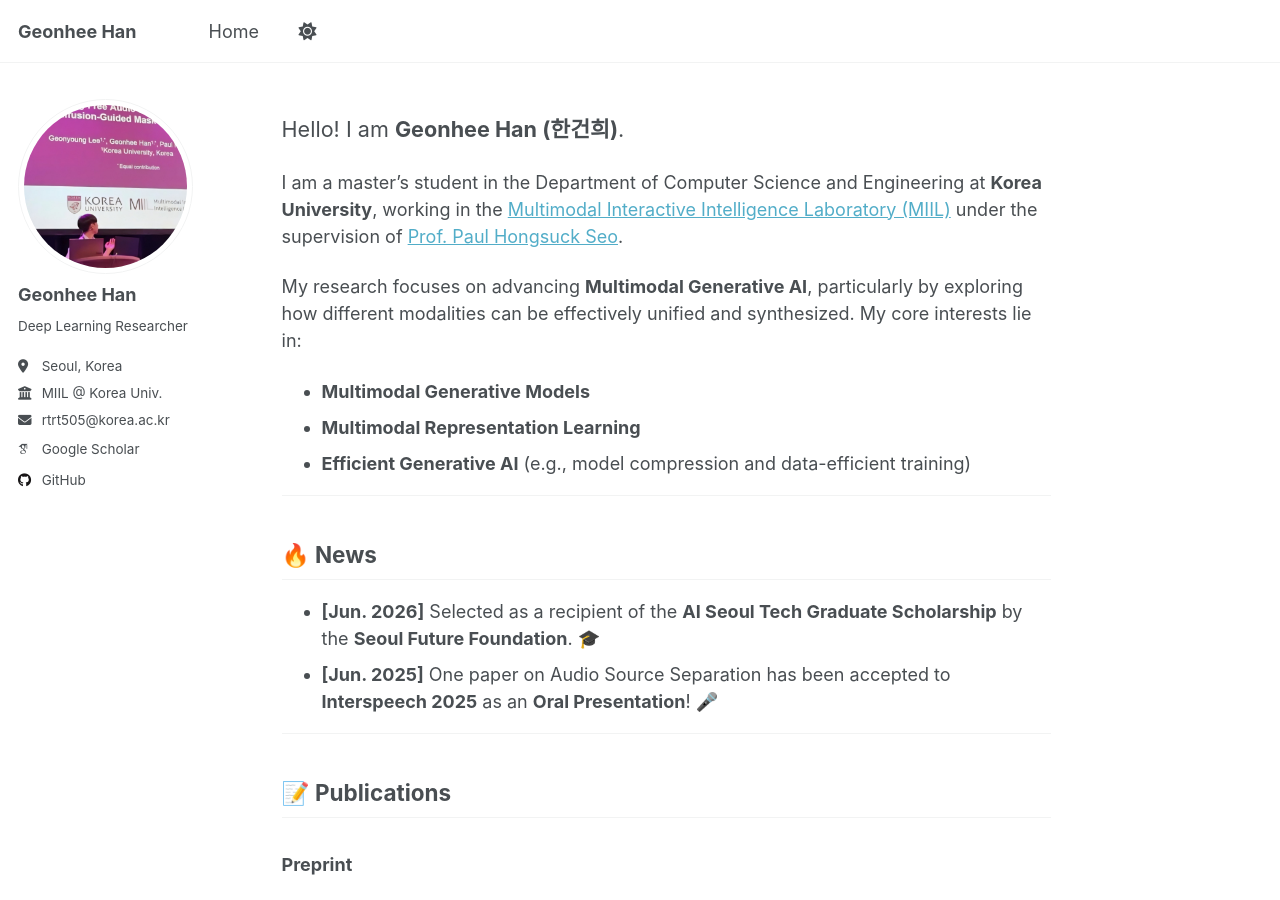
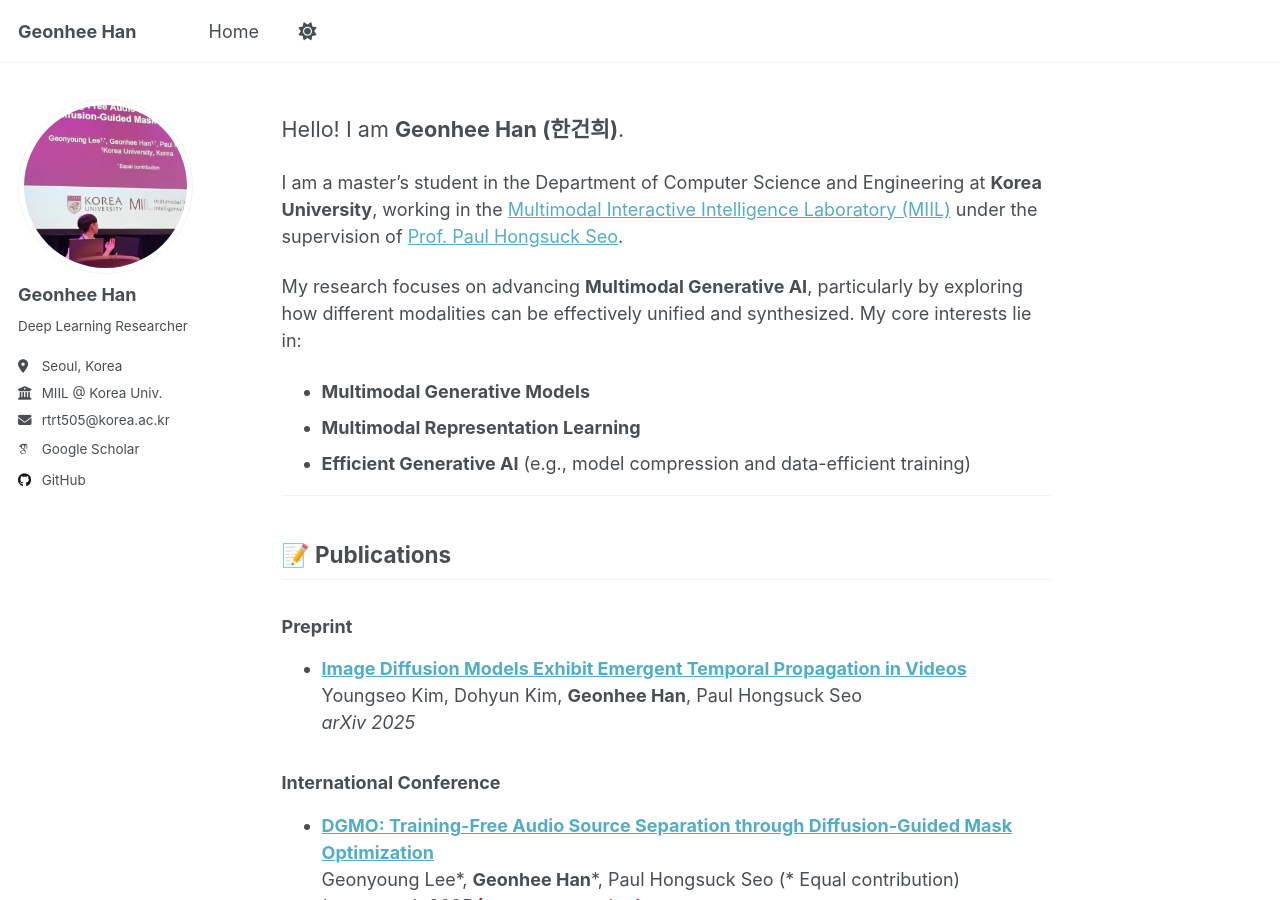
Before and after one commit to chaksseu/chaksseu.github.io, a Jekyll site: the page built from _pages/home.md, in a window 1280 px wide and 900 px high. Built offline with Jekyll 4.4.1, drawn with Linux system fonts in a browser that asks for light colours; some web fonts are replaced.

Commit message:
update honors

```diff
--- a/_pages/home.md
+++ b/_pages/home.md
@@ -15,12 +15,6 @@ My research focuses on advancing **Multimodal Generative AI**, particularly by e
 * **Multimodal Generative Models**
 * **Multimodal Representation Learning**
 * **Efficient Generative AI** (e.g., model compression and data-efficient training)
-
----
-
-## 🔥 News
-* **[Jun. 2026]** Selected as a recipient of the **AI Seoul Tech Graduate Scholarship** by the **Seoul Future Foundation**. 🎓
-* **[Jun. 2025]** One paper on Audio Source Separation has been accepted to **Interspeech 2025** as an **Oral Presentation**! 🎤
 
 ---
 
```
